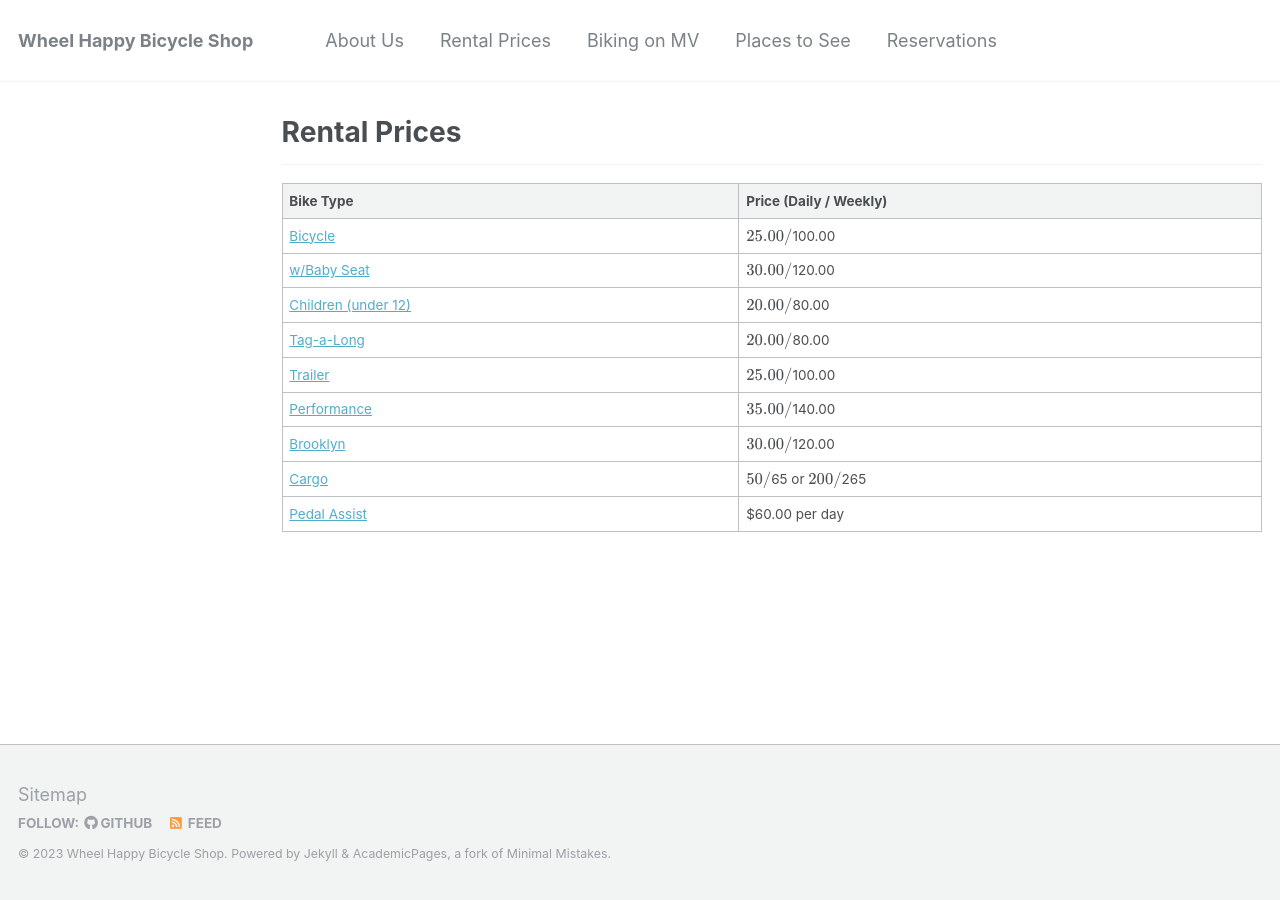
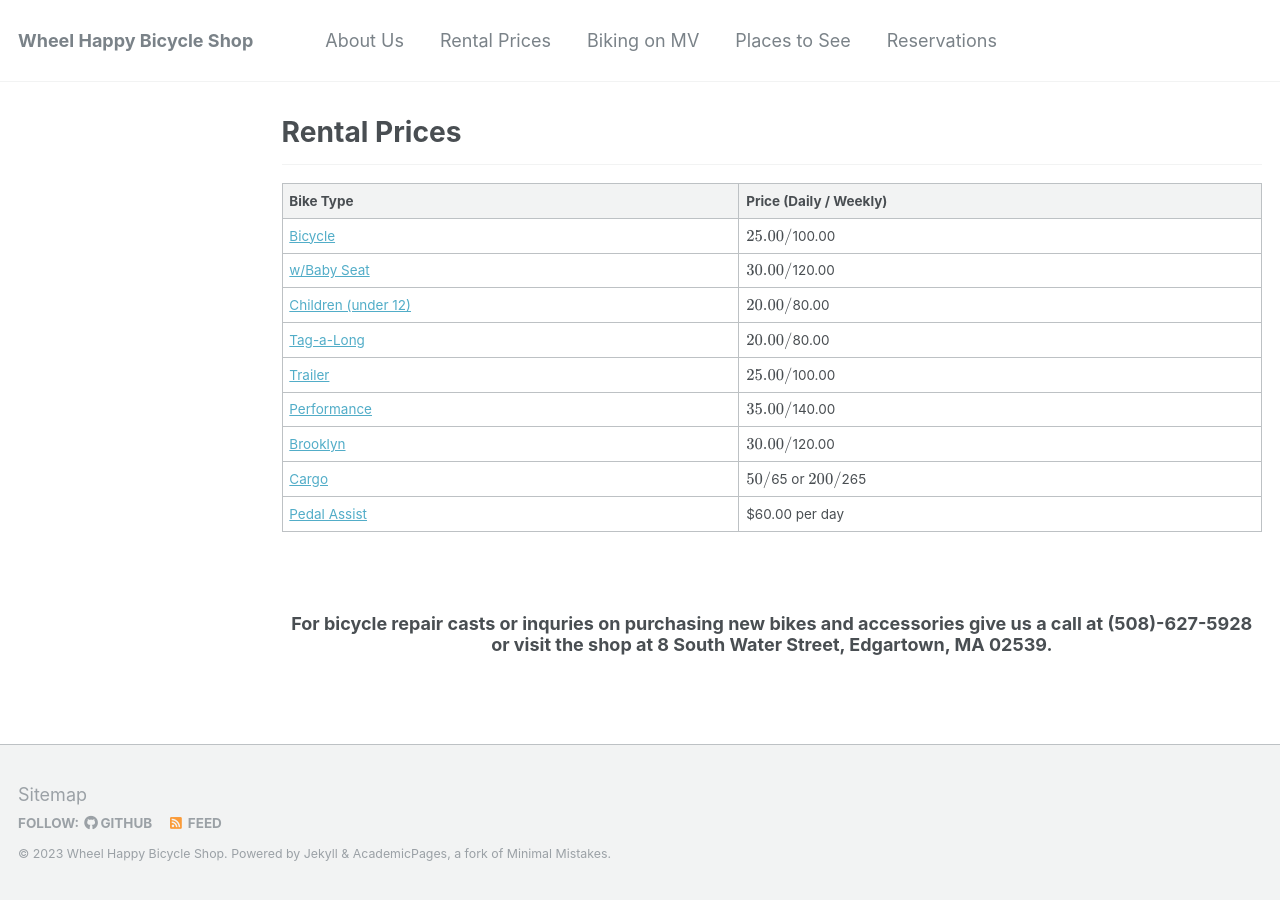
Before and after one commit to wheelhappybicycles/wheelhappybicycles.github.io, a Jekyll site: the page built from _pages/rental_prices.md, in a window 1280 px wide. Built offline with Jekyll 4.4.1, drawn with Linux system fonts in a browser that asks for light colours; formulas are drawn with MathJax 3.

Commit message:
Update rental_prices.md

```diff
--- a/_pages/rental_prices.md
+++ b/_pages/rental_prices.md
@@ -20,3 +20,8 @@ author_profile: false
 | [Pedal Assist](#)            | \$60.00 per day          |
 
 <br>
+
+<center>
+  <h3> For bicycle repair casts or inquries on purchasing new bikes and accessories give us a call at (508)-627-5928 or visit the shop at 8 South Water Street, Edgartown, MA 02539.
+</h3>
+</center>
```
